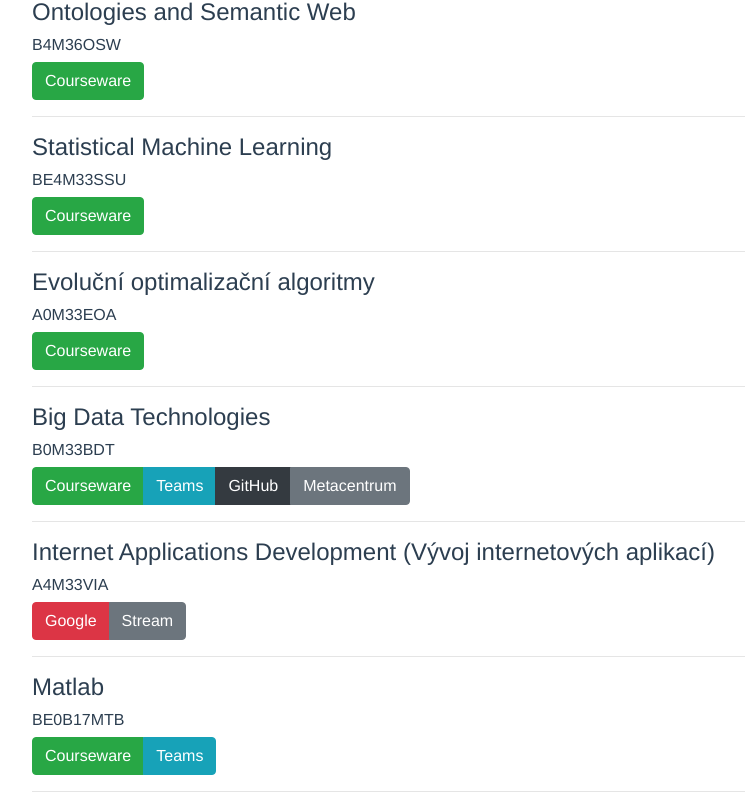
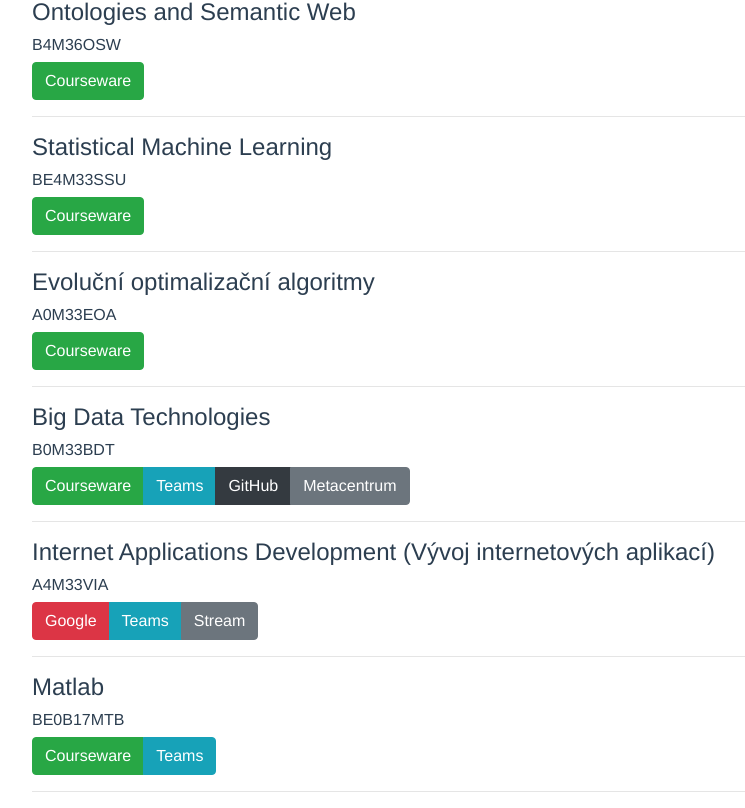
Before and after one commit to skalahonza/linkoi, a Vue app: page /#/second/winter in a window 1280 px wide. Shown: the part 523-1331 px from the top of the page, without its empty margins (53-798 px from the left). Built offline with nearby package versions, Linux system fonts and the light colour scheme.

Commit message:
Add VIA Teams link.

```diff
--- a/src/views/second/Winter.vue
+++ b/src/views/second/Winter.vue
@@ -161,6 +161,10 @@ export default Vue.extend({
               address: "https://sites.google.com/a/via.felk.cvut.cz/via/",
             },
             {
+              name: "Teams",
+              address: "https://teams.microsoft.com/",
+            },
+            {
               name: "Stream",
               address: "https://meet.google.com/wrh-qmqx-vap",
             },
```
